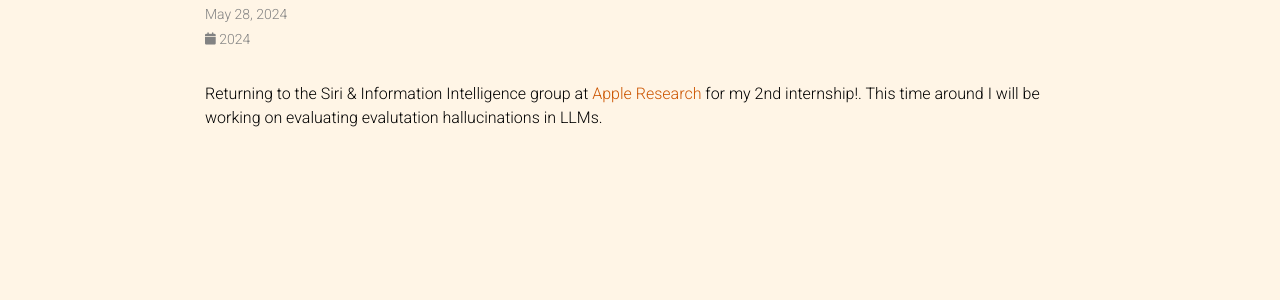
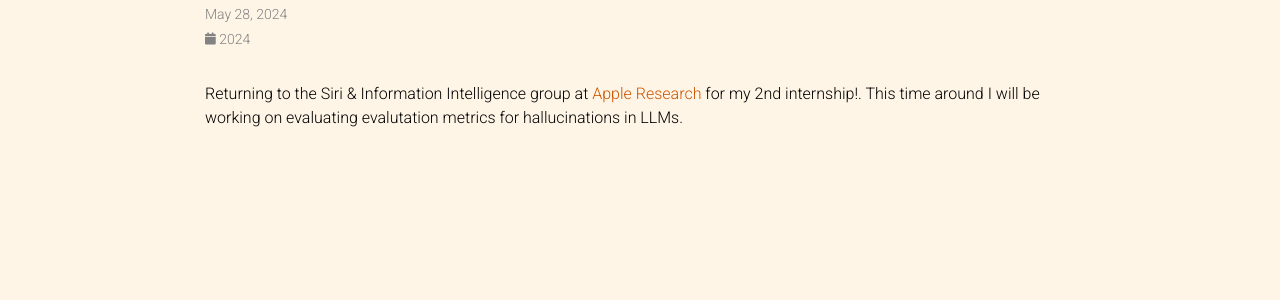
Before and after one commit to athrvkk/athrvkk.github.io, a Jekyll site: the page built from _news/announcement_12.md, in a window 1280 px wide. Shown: the part 157-457 px from the top of the page. Built offline with Jekyll 4.4.1, drawn with Linux system fonts in a browser that asks for light colours; comment, search, counter and statistics services are not loaded; a style sheet for code colours, icons or effects is not loaded.

```diff
--- a/_news/announcement_12.md
+++ b/_news/announcement_12.md
@@ -5,4 +5,4 @@
 related_posts: false
 ---
 
-Returning to the Siri & Information Intelligence group at [Apple Research](https://machinelearning.apple.com/) for my 2nd internship!. This time around I will be working on evaluating evalutation hallucinations in LLMs.
+Returning to the Siri & Information Intelligence group at [Apple Research](https://machinelearning.apple.com/) for my 2nd internship!. This time around I will be working on evaluating evalutation metrics for hallucinations in LLMs.
--- a/_sass/_base.scss
+++ b/_sass/_base.scss
@@ -683,7 +683,7 @@
           padding-right: 1rem;
 
           a {
-            color: white;
+            color: --global-text-color;
 
             &:hover {
               text-decoration: none;
```
